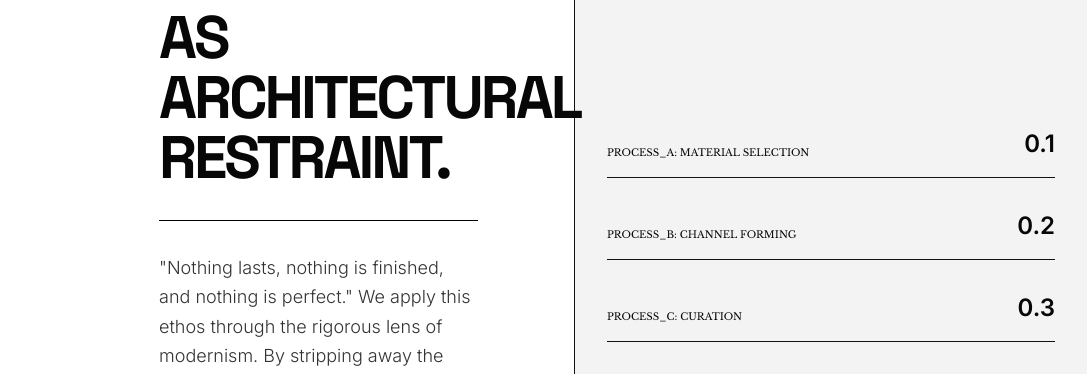
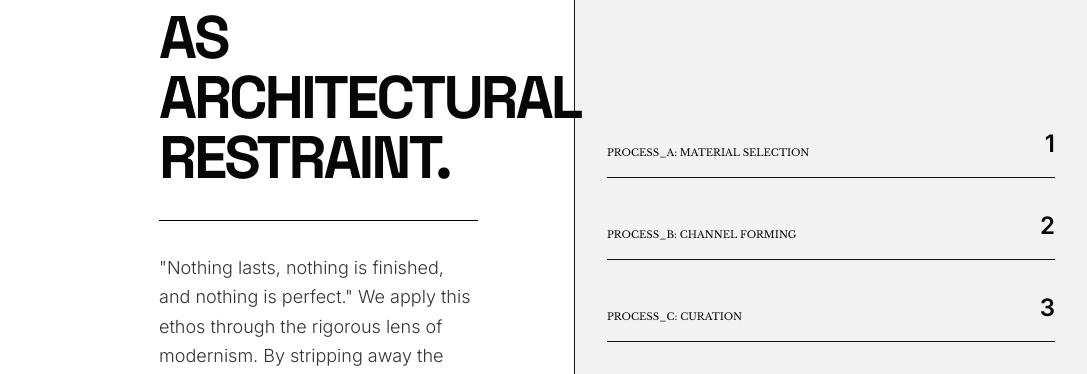
Before and after one commit to 1012081579/aiPotteryTest, a plain HTML site: page index.html in a window 1280 px wide. Shown: the part 1880-2254 px from the top of the page, without its empty margins (193-1280 px from the left). Drawn offline with nearby package versions, Linux system fonts and the light colour scheme.

Commit message:
Update index.html

```diff
--- a/index.html
+++ b/index.html
@@ -1,5 +1,6 @@
 <!DOCTYPE html>
 <html lang="en">
+
 <head>
   <meta charset="UTF-8" />
   <meta name="viewport" content="width=device-width, initial-scale=1.0" />
@@ -8,10 +9,10 @@
   <link rel="preconnect" href="https://fonts.gstatic.com" crossorigin />
   <link
     href="https://fonts.googleapis.com/css2?family=Inter:wght@300;400;600&family=Libre+Baskerville:wght@400&family=Space+Grotesk:wght@400;500;700&display=swap"
-      rel="stylesheet"
-    />
+    rel="stylesheet" />
   <link rel="stylesheet" href="./styles.css" />
 </head>
+
 <body>
   <header class="topbar">
     <div class="brand">CERAMICS/ARCHIVE</div>
@@ -141,15 +142,15 @@
         <div class="process-list">
           <div class="process-item">
             <span>PROCESS_A: MATERIAL SELECTION</span>
-              <strong>0.1</strong>
+            <strong>1</strong>
           </div>
           <div class="process-item">
             <span>PROCESS_B: CHANNEL FORMING</span>
-              <strong>0.2</strong>
+            <strong>2</strong>
           </div>
           <div class="process-item">
             <span>PROCESS_C: CURATION</span>
-              <strong>0.3</strong>
+            <strong>3</strong>
           </div>
         </div>
       </div>
@@ -191,4 +192,5 @@
   <script src="https://cdnjs.cloudflare.com/ajax/libs/gsap/3.12.2/ScrollTrigger.min.js"></script>
   <script src="./script.js"></script>
 </body>
+
 </html>
```
Lines whose indentation alone changed are shown as unchanged.
